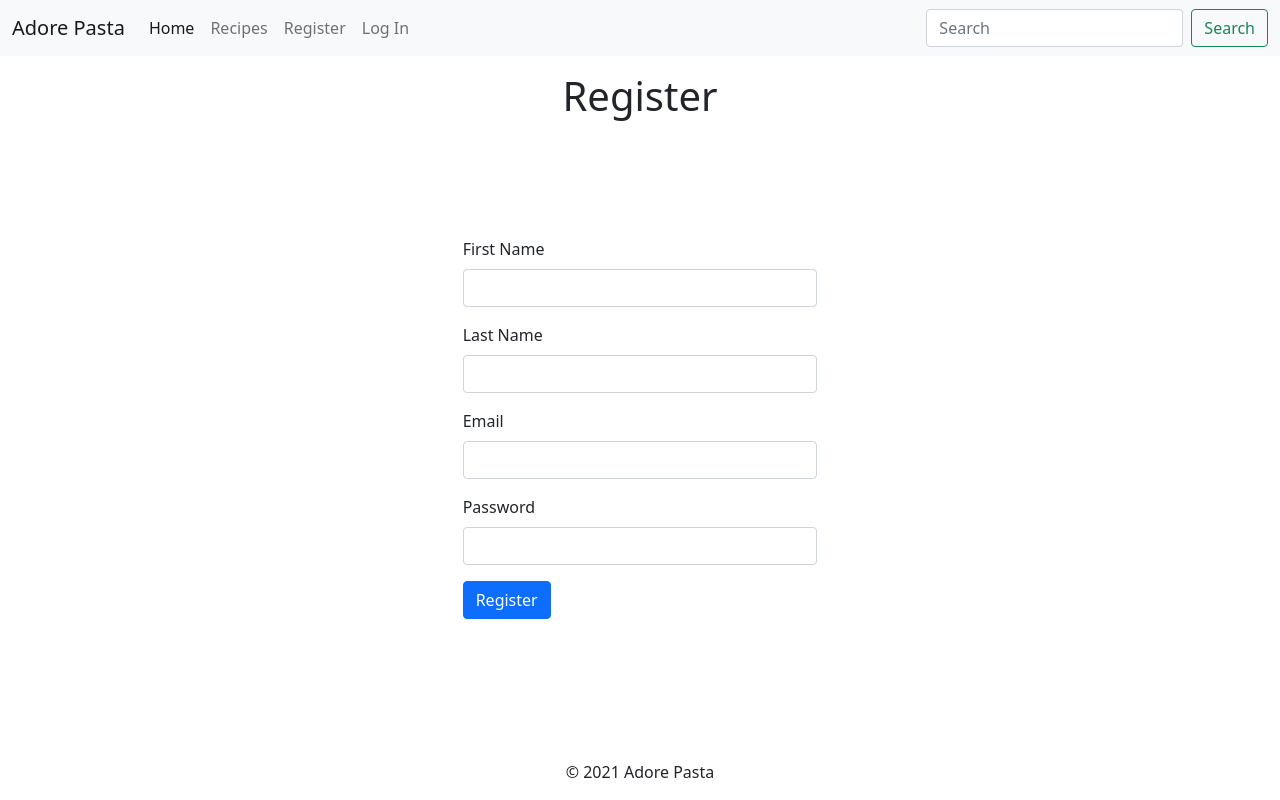
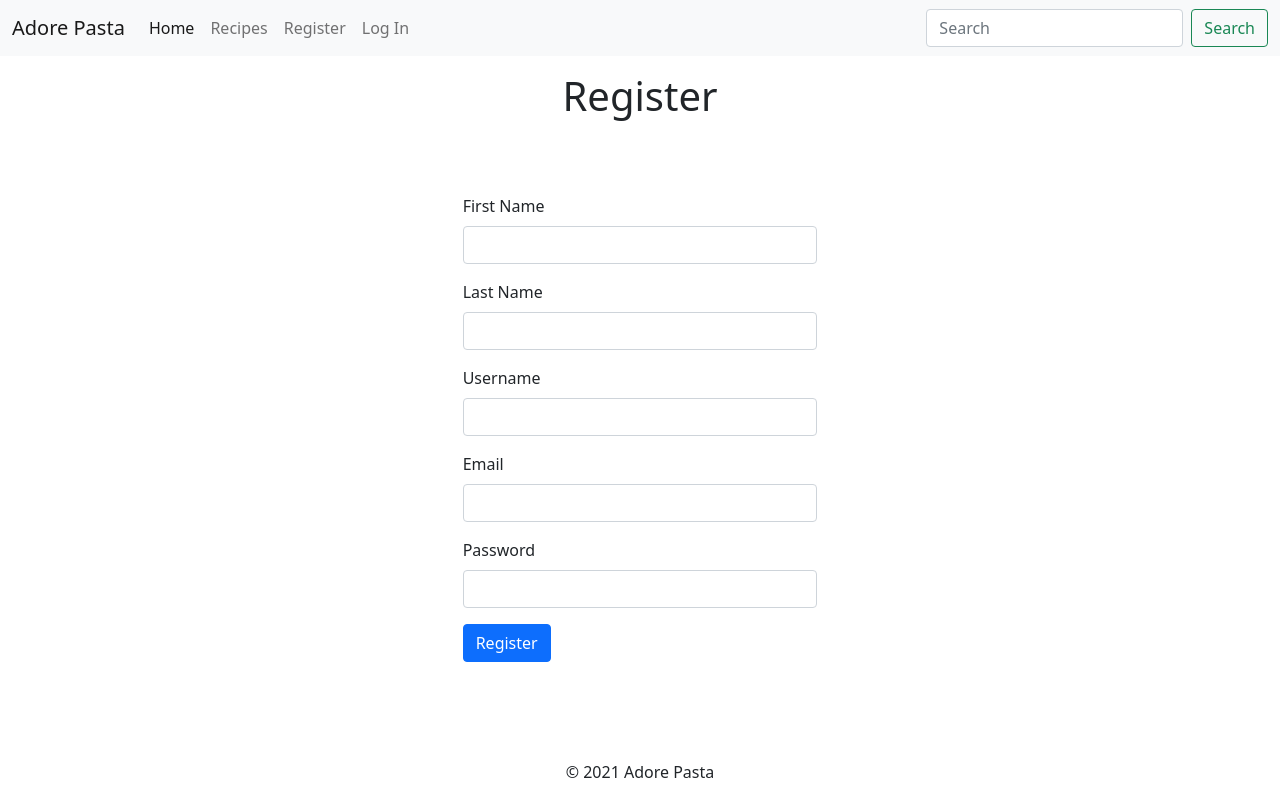
Before and after one commit to mangez84/adorepasta, a Flask app: page /register in a window 1280 px wide. Run offline with Flask 2, Linux system fonts and the light colour scheme; some libraries are stand-ins or nearby versions.

Commit message:
Simplify and log in with username instead

```diff
--- a/app.py
+++ b/app.py
@@ -32,23 +32,26 @@ def register():
         register = {
             "firstname": request.form.get("firstname").lower(),
             "lastname": request.form.get("lastname").lower(),
+            "username": request.form.get("username").lower(),
             "email": request.form.get("email").lower(),
             "password": generate_password_hash(
                 request.form.get("password"), "pbkdf2:sha256", salt_length=16
             ),
             "admin": False
         }
-        account = mongo.db.users.find_one({"email": register["email"]})
+        account = mongo.db.users.find_one({"username": register["username"]})
 
         # Ensure that unique accounts are stored in the database
         if account:
-            flash(f"{register['email']} is already a registered account.")
-            flash("Please register with another email address.")
+            flash(
+                f"The username {register['username']} is already registered."
+            )
+            flash("Please register with another username.")
             return redirect(url_for("register"))
 
         mongo.db.users.insert_one(register)
         flash(f"Thank you, {register['firstname'].capitalize()}!")
-        flash("To log in use your email address and password.")
+        flash("Log in with your username and password.")
         flash("Welcome!")
         return redirect(url_for("login"))
 
@@ -59,26 +62,28 @@ def register():
 def login():
     if request.method == "POST":
         login = {
-            "email": request.form.get("email").lower(),
+            "username": request.form.get("username").lower(),
             "password": request.form.get("password")
         }
-        account = mongo.db.users.find_one({"email": login["email"]})
+        account = mongo.db.users.find_one({"username": login["username"]})
 
         # Check password for existing account
         if account:
             if check_password_hash(account["password"], login["password"]):
-                welcome = (
+                session["username"] = login["username"]
+                flash(
                     f"Welcome, {account['firstname'].capitalize()} "
                     f"{account['lastname'].capitalize()}!"
                 )
-                flash(welcome)
-                return redirect(url_for("myrecipes"))
+                return redirect(
+                    url_for("myrecipes", username=session["username"])
+                )
 
     return render_template("login.html")
 
 
-@app.route("/myrecipes")
-def myrecipes():
+@app.route("/myrecipes/<username>")
+def myrecipes(username):
     return render_template("myrecipes.html")
 
 
--- a/templates/login.html
+++ b/templates/login.html
@@ -8,8 +8,8 @@
         <div class="col-12">
             <form method="POST" action="{{ url_for('login') }}">
                 <div class="mb-3">
-                    <label for="email" class="form-label">Email</label>
-                    <input type="email" id="email" name="email" class="form-control" required>
+                    <label for="username" class="form-label">Username</label>
+                    <input type="text" id="username" name="username" class="form-control" required>
                 </div>
                 <div class="mb-3">
                     <label for="password" class="form-label">Password</label>
--- a/templates/register.html
+++ b/templates/register.html
@@ -16,6 +16,10 @@
                     <input type="text" id="lastname" name="lastname" class="form-control" required>
                 </div>
                 <div class="mb-3">
+                    <label for="username" class="form-label">Username</label>
+                    <input type="text" id="username" name="username" class="form-control" required>
+                </div>
+                <div class="mb-3">
                     <label for="email" class="form-label">Email</label>
                     <input type="email" id="email" name="email" class="form-control" required>
                 </div>
```
